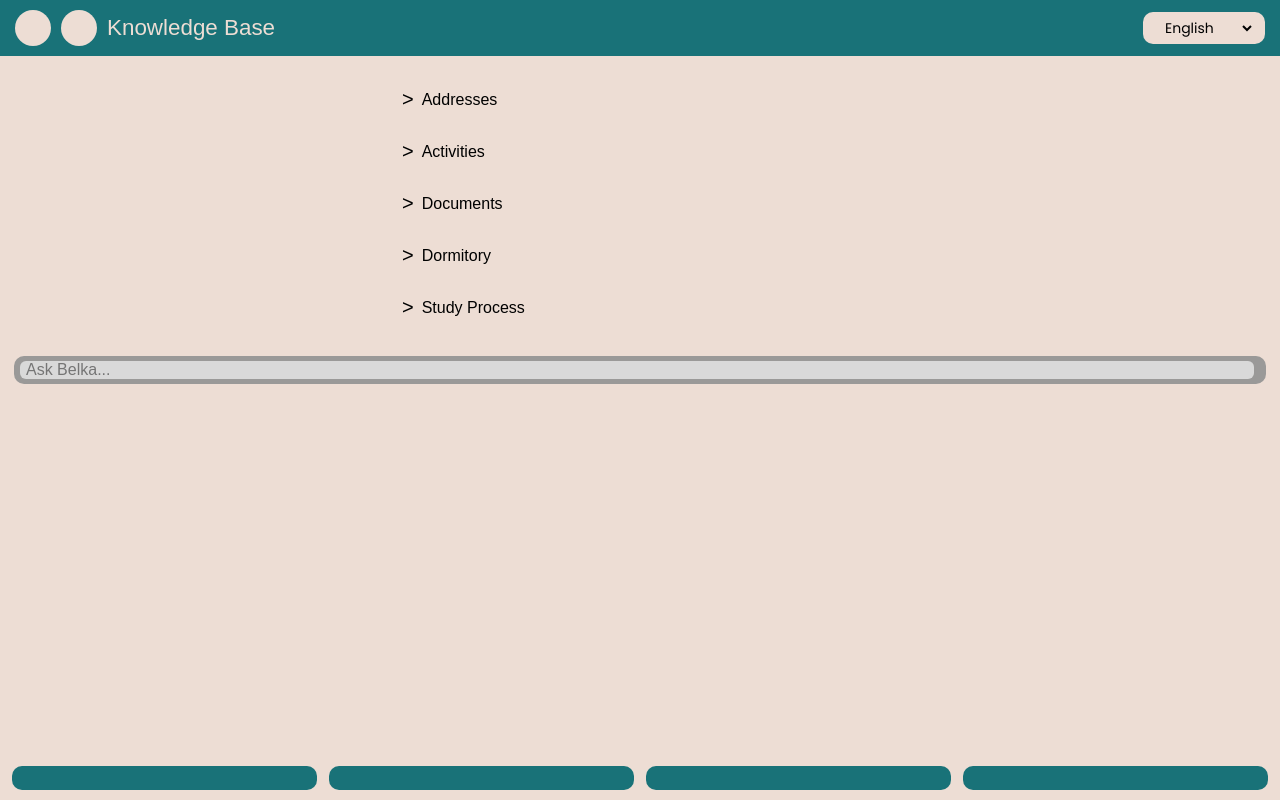
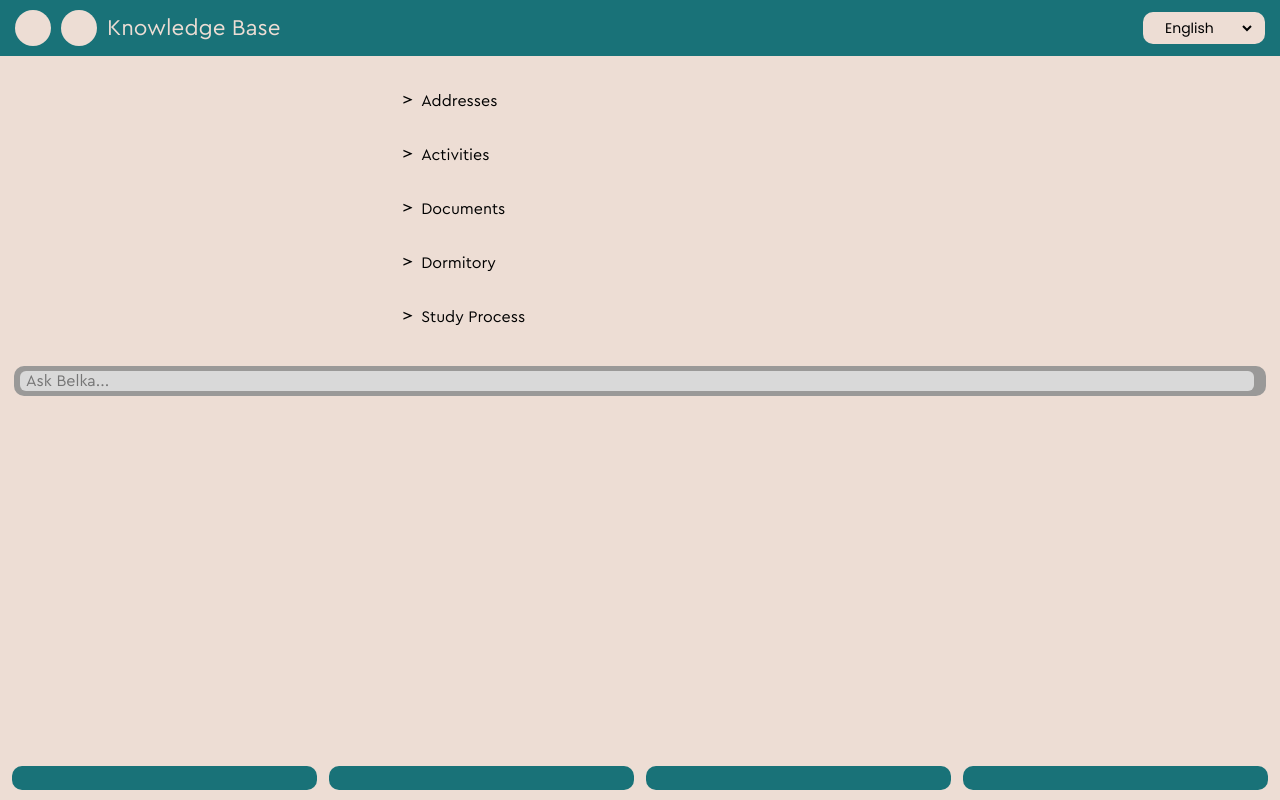
Before and after one commit to nick-ronin/UniCompass, a Django app: page /knowledge-base/ in a window 1280 px wide. Run offline with Django 5.2, Linux system fonts and the light colour scheme; some libraries are stand-ins or nearby versions; some web fonts are replaced.

Commit message:
Update base.css

```diff
--- a/pages/static/pages/css/base.css
+++ b/pages/static/pages/css/base.css
@@ -1,7 +1,6 @@
 @font-face {
   font-family: 'Cera Pro';
-  src: url('/static/fonts/CeraPro-Refular.ttf') format('ttf'),
-  url('/static/fonts/CeraPro-Refular.woff') format('woff');
+  src: url('../../fonts/CeraPro-Regular.woff') format('woff');
   font-weight: normal;
   font-style: normal;
 }
```
